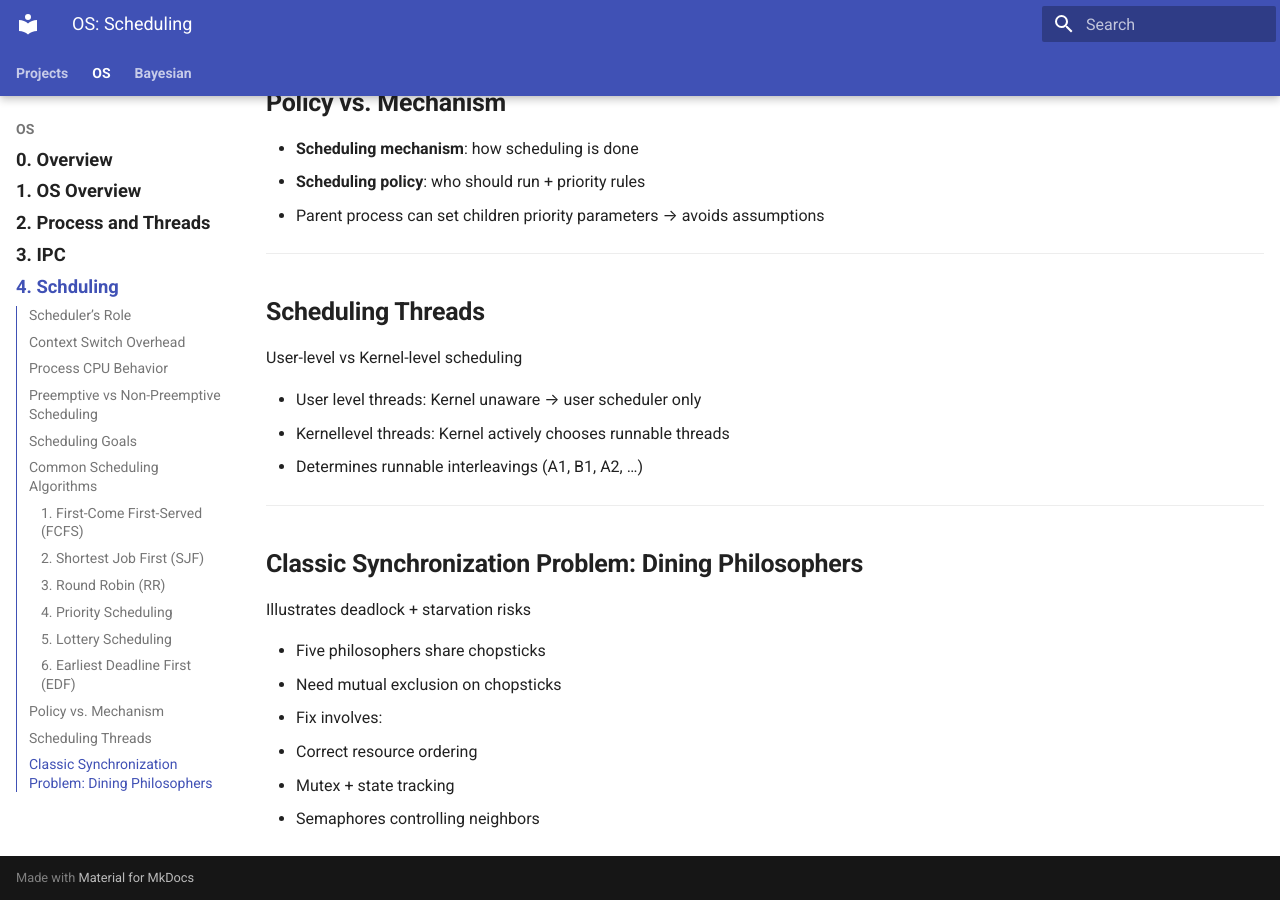
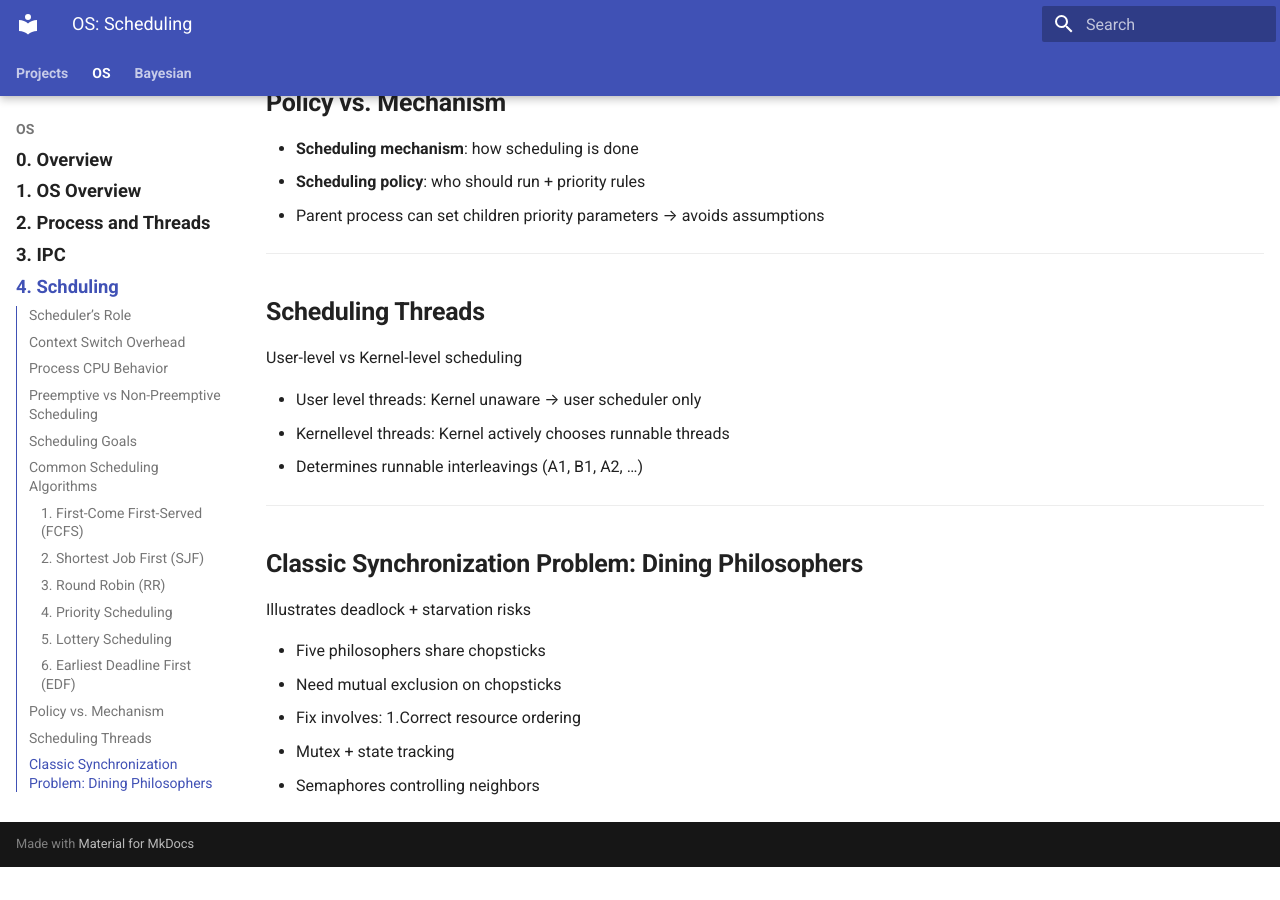
Before and after one commit to Jeongsoo-dev/ML_based_MR_CT_SeriesType_Detection, an MkDocs documentation site: the page built from docs/os/lec4_scheduling.md, in a window 1280 px wide and 900 px high, scrolled down 3030 px. Built offline with MkDocs 1.6.1 and Material for MkDocs 9.7.7, drawn with Linux system fonts in a browser that asks for light colours; after the commit the page ends 3897 px from its top, so only the background shows below that.

Commit message:
Update lec4_scheduling.md

```diff
--- a/docs/os/lec4_scheduling.md
+++ b/docs/os/lec4_scheduling.md
@@ -129,6 +129,6 @@ Illustrates deadlock + starvation risks
 - Five philosophers share chopsticks
 - Need mutual exclusion on chopsticks
 - Fix involves:
-  - Correct resource ordering
-  - Mutex + state tracking
-  - Semaphores controlling neighbors
+  1.Correct resource ordering
+  2. Mutex + state tracking
+  3. Semaphores controlling neighbors
```
